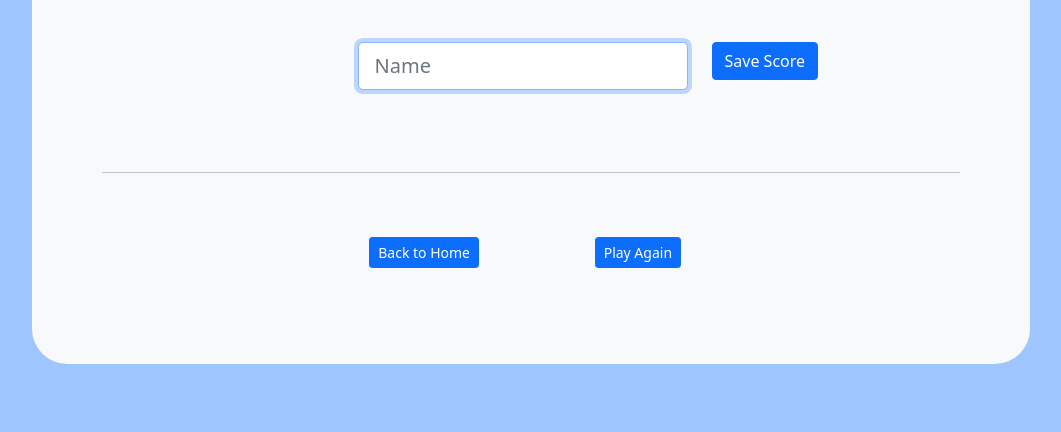
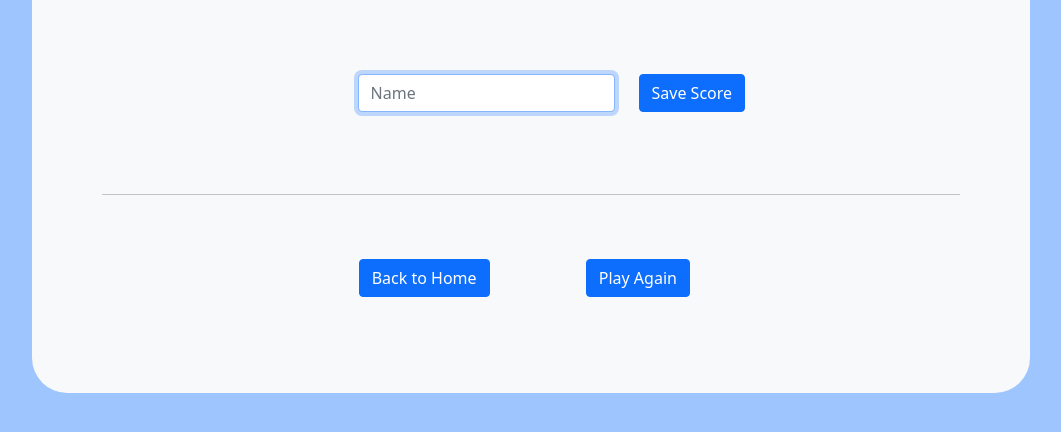
Before and after one commit to gregh13/CS50-Final-Project-Which-Would-Win, a Flask app: template templates/gameover.html in a window 1280 px wide. Shown: the part 243-675 px from the top of the page, without its empty margins (109-1170 px from the left). Run offline with Flask 2, Linux system fonts and the light colour scheme; the template is opened without the code that fills it, so the values that code supplies are empty.

Commit message:
improve front-end

```diff
--- a/templates/gameover.html
+++ b/templates/gameover.html
@@ -25,10 +25,11 @@
                 <br>
                 <br>
                 <h3>Final Score: {{ score }}</h3>
+                <br>
                <div class="margin-gh">
                    <form class="row" action="/savescore" method="post">
                         <div class="col-auto" style="padding-left: 25%;">
-                            <input class="form-control form-control-lg" name="name" type="text" placeholder="Name" required autofocus>
+                            <input class="form-control" name="name" type="text" placeholder="Name" required autofocus>
                         </div>
                         <div class="col-auto">
                             <input class="btn btn-primary input-bg" type="submit" value="Save Score">
@@ -40,11 +41,11 @@
                 <br><br>
                   <div class="row justify-content-evenly" style="margin: 0 22%;">
                     <div class="col-4">
-                      <a href="/"><button class="btn btn-primary btn-sm">Back to Home</button></a>
+                      <a href="/"><button class="btn btn-primary">Back to Home</button></a>
                     </div>
                     <div class="col-4">
                        <form action="/" method="post">
-                        <input type="submit" class="btn btn-primary btn-sm" value="Play Again">
+                        <input type="submit" class="btn btn-primary" value="Play Again">
                        </form>
                     </div>
                   </div>
```
